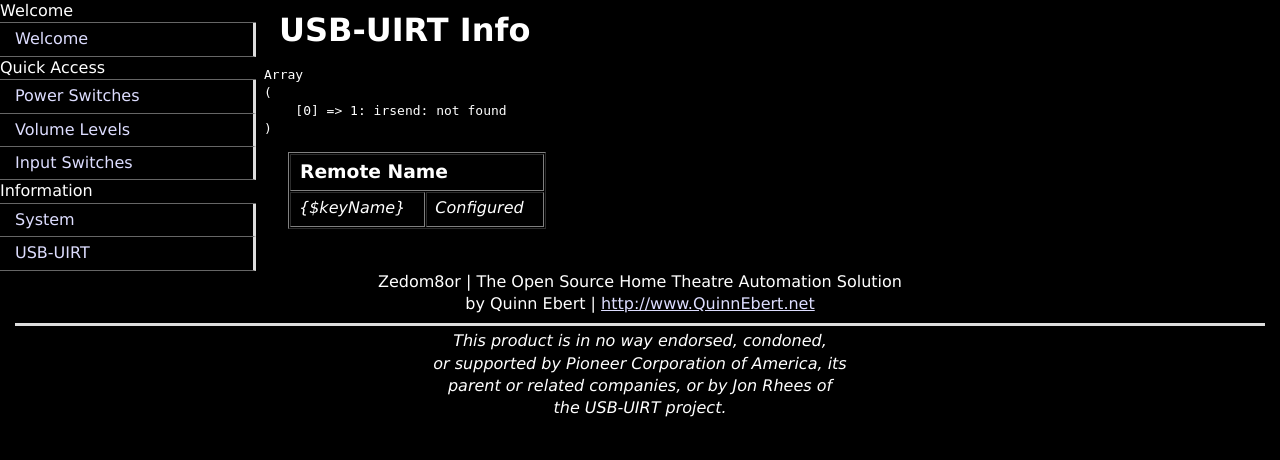
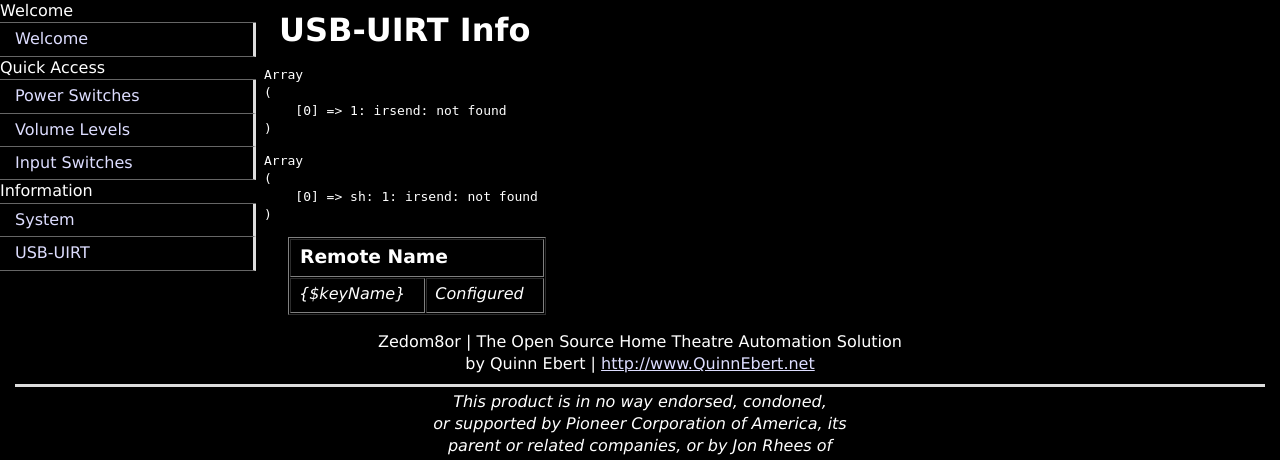
Before and after one commit to QuinnEbert/zedom8or, a PHP site: the page made by index.php in a window 1280 px wide. Shown: the part 91-551 px from the top of the page. Run offline with PHP 8.4, Linux system fonts and the light colour scheme.

Commit message:
More IRT testing code...
Fixed some issues, working on now parsing out the key names per remote...

```diff
--- a/func_irtcfg.php
+++ b/func_irtcfg.php
@@ -9,6 +9,7 @@ require_once($ourFile);
 require_once(dirname(__FILE__).'/irtFuncs.php');
 ?>
 <pre><?php echo(print_r(lirc_get_remote_names(),true)); ?></pre>
+<pre><?php echo(print_r(lirc_get_remote_keys('BS_Vizio'),true)); ?></pre>
 <table border="1" cellspacing="1" cellpadding="4" style="padding: 0px; margin: 0px; margin-left: 24px; margin-bottom: 16px;">
 <tr><td colspan="2"><h3>Remote Name</h3></td></tr>
 <tr>
--- a/irtFuncs.php
+++ b/irtFuncs.php
@@ -3,7 +3,36 @@ function lirc_get_remote_names() {
 	$results = explode("\n",trim(`irsend LIST '' '' '' 2>&1`));
 	foreach ($results as $index => $value) {
 		$process = explode(': ',$value,2);
-		$returns[$index] = $process[1];
+		// Deduplicate entry if needed:
+		if ($index > 0) {
+			for ($check = 0; $check < $index; $check++) {
+				if ($returns[$check] == $process[1])
+					continue 2;
+			}
+			$toKey = count($returns);
+			$returns[$toKey] = $process[1];
+		} else {
+			$returns[0] = $process[1];
+		}
+	}
+	return $returns;
+}
+function lirc_get_remote_keys($remote) {
+	$results = explode("\n",trim(`irsend LIST '$remote' '' '' 2>&1`));
+	return $results;
+	foreach ($results as $index => $value) {
+		$process = explode(': ',$value,2);
+		// Deduplicate entry if needed:
+		if ($index > 0) {
+			for ($check = 0; $check < $index; $check++) {
+				if ($returns[$check] == $process[1])
+					continue 2;
+			}
+			$toKey = count($returns);
+			$returns[$toKey] = $process[1];
+		} else {
+			$returns[0] = $process[1];
+		}
 	}
 	return $returns;
 }
```
